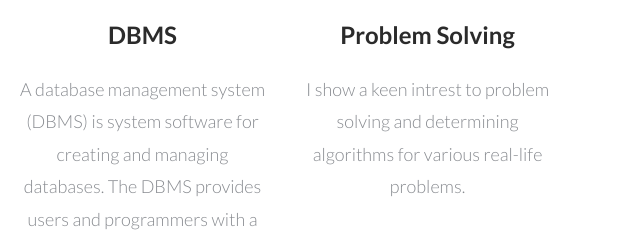
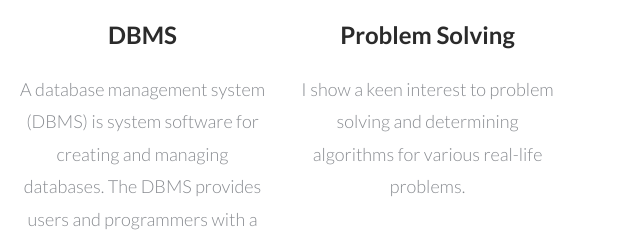
Before and after one commit to Shashidhar1998/Shashidhar1998.github.io, a plain HTML site: page index.html in a window 1280 px wide. Shown: the part 3055-3298 px from the top of the page, 640-1280 px from the left. Drawn offline with Linux system fonts and the light colour scheme.

Commit message:
Update index.html

```diff
--- a/index.html
+++ b/index.html
@@ -191,7 +191,7 @@ border-radius: 50%;
 			<div class="col-md-3 ser-grid">
 				<img src="images/p.png" height="190px" width="160px">
 				<h3>Problem Solving</h3>
-				<p>I show a keen intrest to problem solving and determining algorithms for various real-life problems.</p>
+				<p>I show a keen interest to problem solving and determining algorithms for various real-life problems.</p>
 			</div>
 			<div class="clearfix"></div>
 		</div>
```
